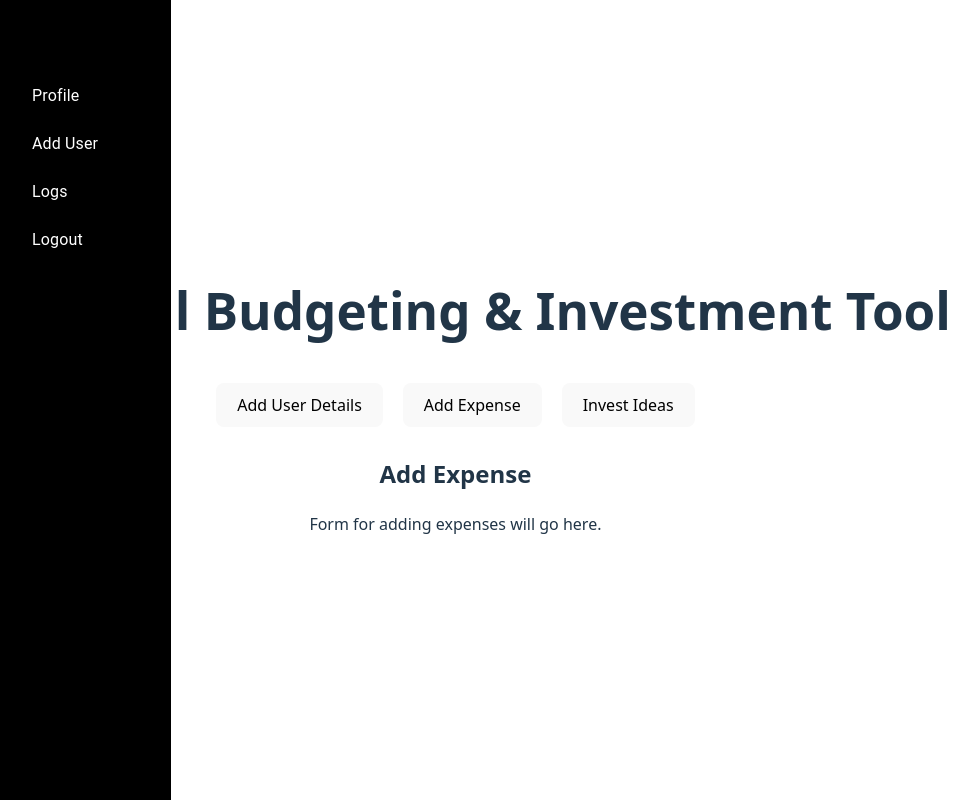
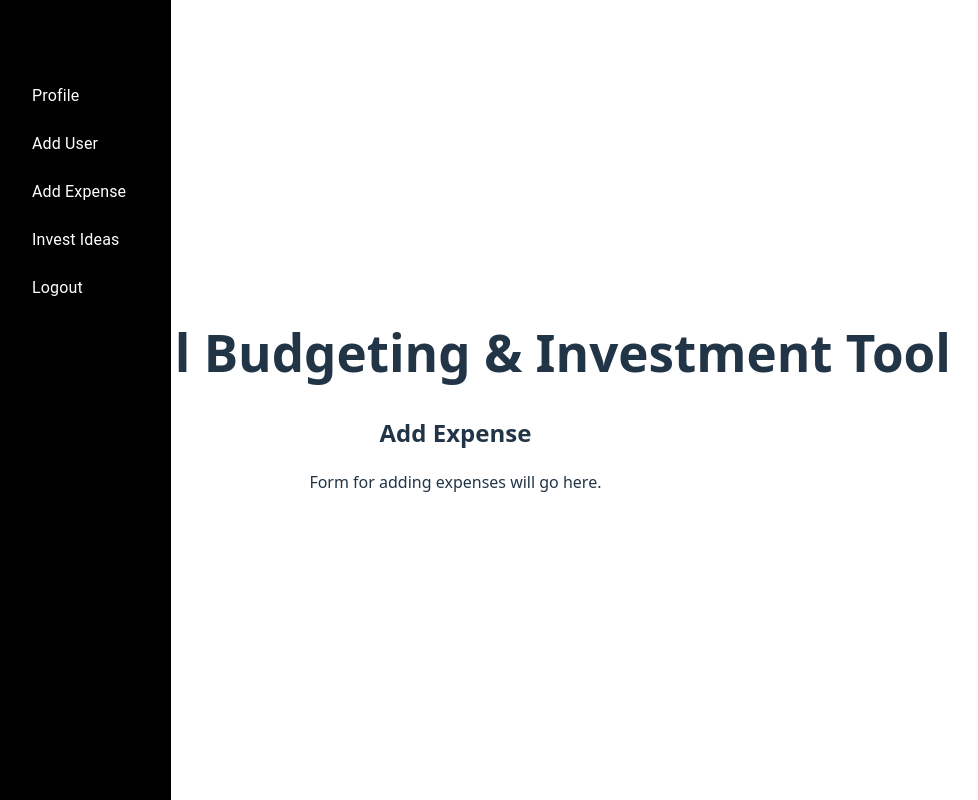
Before and after one commit to jayavarth/Fintech, a React (Vite) app in the folder my-vite-app/: page /add-expense in a window 1280 px wide. Shown: the whole page, without its empty margins (40-1018 px from the left). Built offline with nearby package versions, Linux system fonts and the light colour scheme; some icons are missing.

Commit message:
Please enter the commit message for your changes. Lines starting

```diff
--- a/my-vite-app/src/App.jsx
+++ b/my-vite-app/src/App.jsx
@@ -7,20 +7,8 @@ import InvestIdeas from "./pages/InvestIdeas";
 function App() {
   return (
     <Router>
-      <div style={{ textAlign: "center", paddingRight: "190px" }}>
+      <div style={{ textAlign: "center", paddingRight: "100px" }}>
         <h1>Financial Budgeting & Investment Tool</h1>
-        <nav>
-          <Link to="/add-user">
-            <button style={buttonStyle}>Add User Details</button>
-          </Link>
-          <Link to="/add-expense">
-            <button style={buttonStyle}>Add Expense</button>
-          </Link>
-          <Link to="/invest-ideas">
-            <button style={buttonStyle}>Invest Ideas</button>
-          </Link>
-        </nav>
-
         <Routes>
           <Route path="/add-user" element={<AddUser />} />
           <Route path="/add-expense" element={<AddExpense />} />
@@ -31,11 +19,4 @@ function App() {
   );
 }
 
-const buttonStyle = {
-  margin: "10px",
-  padding: "10px 20px",
-  fontSize: "16px",
-  cursor: "pointer",
-};
-
 export default App;
--- a/my-vite-app/src/pages/AddUser.jsx
+++ b/my-vite-app/src/pages/AddUser.jsx
@@ -72,6 +72,7 @@ const styles = {
   },
   heading: {
     textAlign: "center",
+    color:"black",
     marginBottom: "20px",
   },
   form: {
@@ -96,10 +97,12 @@ const styles = {
     padding: "10px",
     border: "none",
     borderRadius: "4px",
-    backgroundColor: "#007bff",
-    color: "#fff",
+    backgroundColor: "grey",
+    color: "black",
     fontSize: "16px",
     cursor: "pointer",
+    fontWeight: "bold",
+    textTransform: "uppercase",
   },
 };
 
--- a/my-vite-app/src/pages/Sidebar.jsx
+++ b/my-vite-app/src/pages/Sidebar.jsx
@@ -51,11 +51,17 @@ const Sidebar = () => {
           </ListItemIcon>
           <ListItemText primary="Add User" sx={{ color: 'white' }} />
         </ListItem>
-        <ListItem button component={Link} to="/emp-logs">
+        <ListItem button component={Link} to="/add-expense">
           <ListItemIcon>
             <HistoryIcon style={{ color: 'white' }} />
           </ListItemIcon>
-          <ListItemText primary="Logs" sx={{ color: 'white' }} />
+          <ListItemText primary="Add Expense" sx={{ color: 'white' }} />
+        </ListItem>
+        <ListItem button component={Link} to="/invest-ideas">
+          <ListItemIcon>
+            <HistoryIcon style={{ color: 'white' }} />
+          </ListItemIcon>
+          <ListItemText primary="Invest Ideas" sx={{ color: 'white' }} />
         </ListItem>
 
         <ListItem button onClick={handleLogout}>
```
